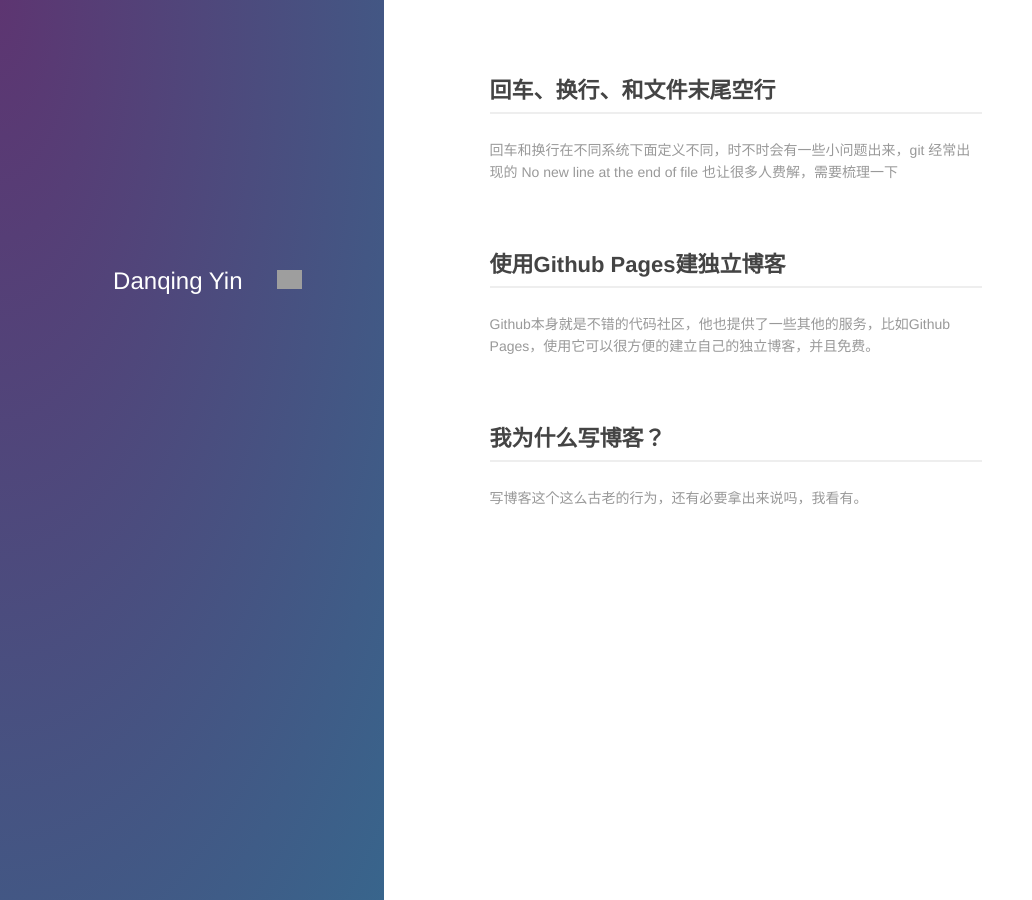
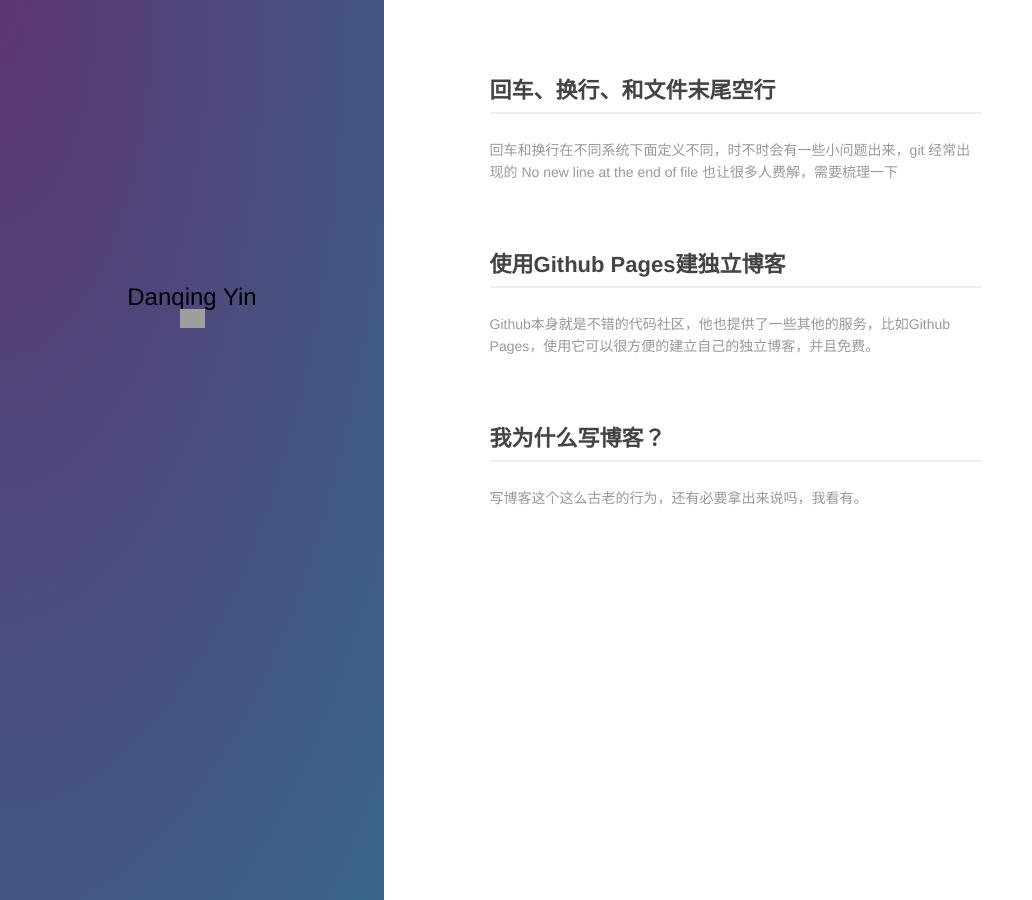
Before and after one commit to danqing117/danqing117.github.io, a Jekyll site: the page built from index.md, in a window 1280 px wide. Shown: the whole page, without its empty margins (0-1032 px from the left). Built offline with Jekyll 4.4.1, drawn with Linux system fonts in a browser that asks for light colours; grey boxes are pictures that could not be loaded.

Commit message:
Update index.md

```diff
--- a/index.md
+++ b/index.md
@@ -6,7 +6,7 @@ layout: default
   <div class="index-wrapper">
     <div class="aside">
       <div class="info-card">
-        <a class="home-menu-icon" style="color:#fff;"><font size="5">Danqing Yin</font></a>
+        <p><font size="5">Danqing Yin</font></p>
         <a href="http://linkedin.com/in/danqing-yin-412a76b7" target="_blank"><img src="http://www.freeiconspng.com/uploads/linkedin-icon-31.png" alt="" width="25"/></a>
       </div>
       <div id="particles-js"></div>
```
